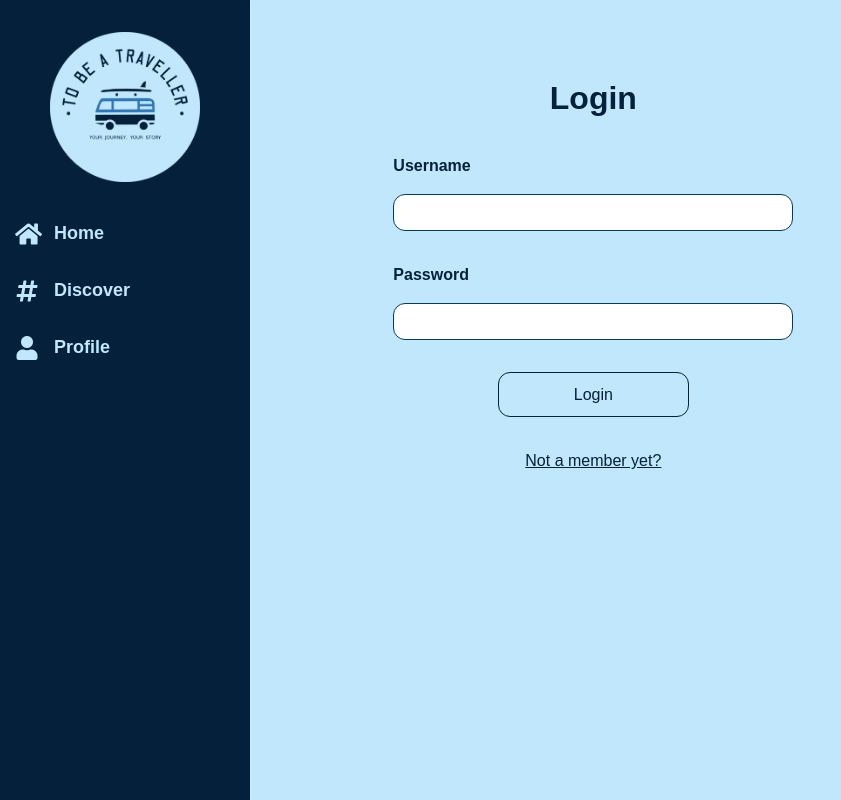
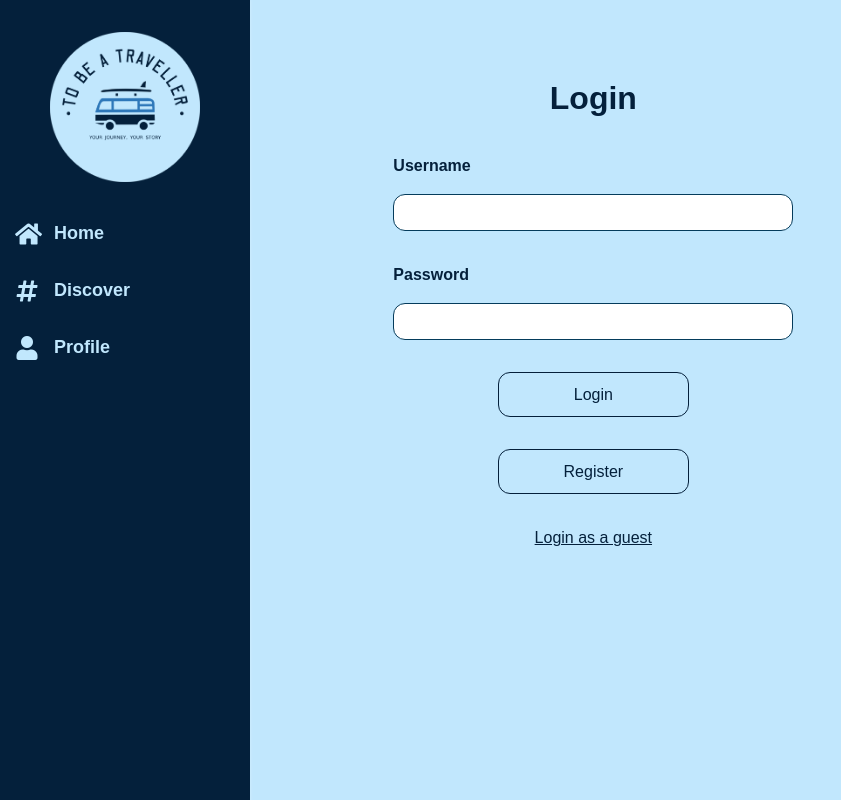
Before and after one commit to bejabeja/tobetraveller, a React (Create React App) app in the folder client/: page /login in a window 1280 px wide. Shown: the whole page, without its empty margins (0-841 px from the left). Built offline with nearby package versions, Linux system fonts and the light colour scheme; no server answers.

Commit message:
login as a guest user

```diff
--- a/client/src/components/privateProfile/UserTravels.jsx
+++ b/client/src/components/privateProfile/UserTravels.jsx
@@ -23,7 +23,7 @@ const UserTravels = () => {
 
     return (
         <section className='private-profile--section'>
-            <h1> My travels </h1>
+            <h1> My planned trips </h1>
             <p>Currently you have <strong>{userTravels?.length} travels</strong> created!</p>
 
             {userTravels?.map((trav) => (
--- a/client/src/pages/auth/Login.jsx
+++ b/client/src/pages/auth/Login.jsx
@@ -5,6 +5,8 @@ import { useLocation, useNavigate, Navigate, Link } from 'react-router-dom';
 import ButtonLink from '../../components/ButtonLink'
 import SpinnerLoader from '../../components/spinnerLoader/SpinnerLoader';
 import login from '../../services/login.js';
+import { USER_GUEST } from '../../utils/constants.js'
+
 
 const Login = () => {
     const [username, setUsername] = useState('')
@@ -21,13 +23,14 @@ const Login = () => {
         return <Navigate to='/private-profile'></Navigate>
     }
 
-    const handleLogin = (e) => {
+    const handleLogin = (e, isGuest = false) => {
         e.preventDefault()
         setErrorResponse('')
         setLoading(true);
         setTimeout(async () => {
             try {
-                const response = await login(username, password)
+                const user = isGuest ? { username: USER_GUEST, password: USER_GUEST } : { username, password };
+                const response = await login(user.username, user.password);
                 auth.saveUser(response)
                 goTo(state?.pathname ?? '/private-profile')
             } catch (error) {
@@ -73,7 +76,13 @@ const Login = () => {
             </div>
 
             <ButtonLink onClick={handleLogin} className='main--button' text='Login'></ButtonLink>
-            <Link to='/signup' className='form--auth__link'>Not a member yet?</Link>
+            <ButtonLink link='/signup' className='main--button' text='Register'></ButtonLink>
+
+            {/* <Link to='/signup' className='form--auth__link'>Not a member yet?</Link> */}
+
+            <Link onClick={(e) => handleLogin(e, true)} className='form--auth__link'>Login as a guest</Link>
+
+            {/* <Link onClick={(e) => handleLogin(e, true)} className='main--button' text='Login as a guest'></Link> */}
         </form>
     );
 };
--- a/client/src/pages/trip/CreateTravel.jsx
+++ b/client/src/pages/trip/CreateTravel.jsx
@@ -4,9 +4,11 @@ import ButtonLink from "../../components/ButtonLink";
 import { useAuth } from "../../hooks/useAuth";
 import { useNavigate } from 'react-router-dom';
 import Tooltip from "../../components/tooltip/Tooltip";
+import { USER_GUEST } from "../../utils/constants";
+
 
 const CreateTravel = (props) => {
-    const { saveCity } = useAuth()
+    const { user, saveCity } = useAuth()
     const goTo = useNavigate()
     const [tripInfo, setTripInfo] = useState({
         destination: '',
@@ -17,9 +19,14 @@ const CreateTravel = (props) => {
     const { destination, travelDays } = tripInfo
 
     const handleSaveTravelButtonClick = async () => {
-        const userTravel = tripInfo
-        await saveCity(userTravel)
-        goTo('/private-profile')
+        if (user.username === USER_GUEST) {
+            return;
+        } else {
+            const userTravel = tripInfo
+            await saveCity(userTravel)
+            goTo('/private-profile')
+        }
+
     }
 
     function handleHeaderImageChange(e) {
@@ -187,6 +194,10 @@ const CreateTravel = (props) => {
                     <ButtonLink onClick={handleSaveTravelButtonClick} className='main--button'>
                         Save itinerary
                     </ButtonLink>
+                    {user.username === USER_GUEST &&
+                        <small>Create your own account to save your trips.</small>
+
+                    }
                 </>
             }
         </main >
--- /dev/null
+++ b/client/src/utils/constants.js
@@ -0,0 +1 @@
+export const USER_GUEST = 'Guest';
```
